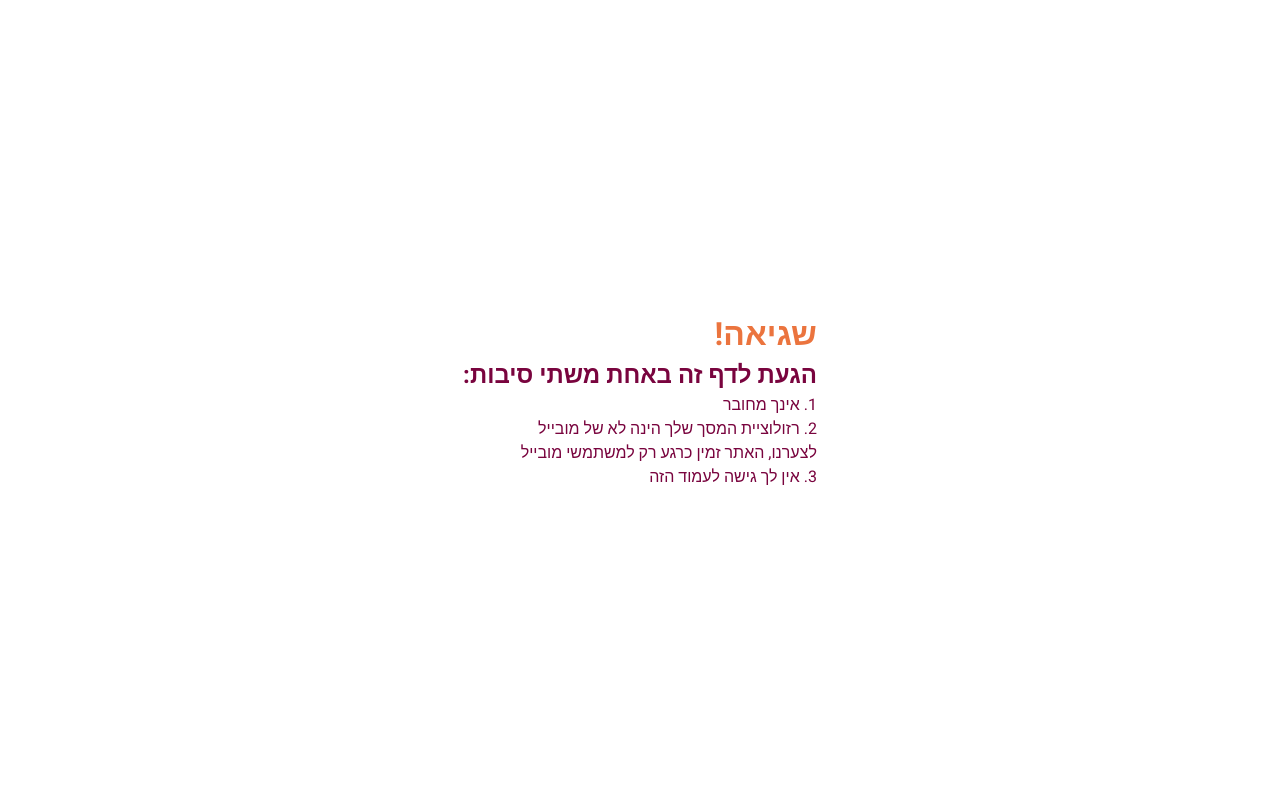
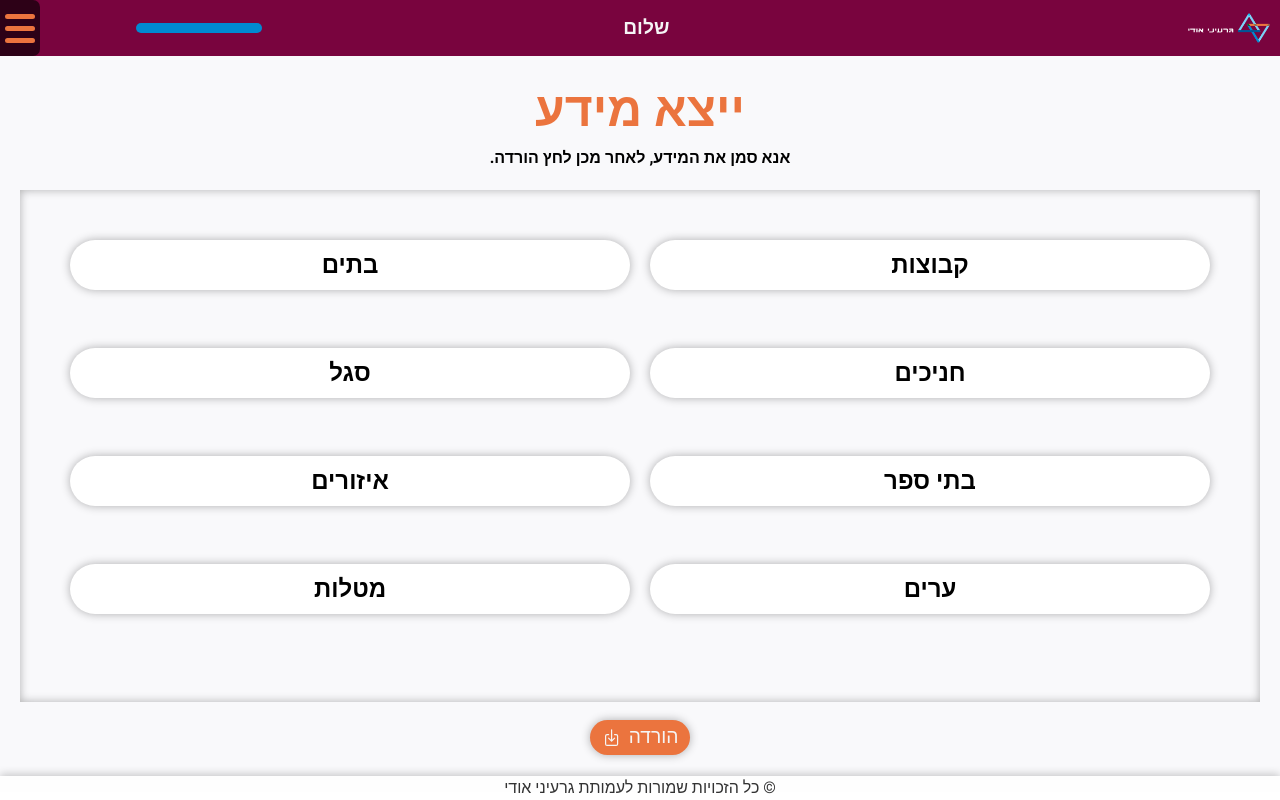
Before and after one commit to amielsaa/osimseder, a React (Create React App) app in the folder client/: page /admin-export-data in a window 1280 px wide. Built offline with nearby package versions, Linux system fonts and the light colour scheme.

Commit message:
export data front is ready

```diff
--- a/client/src/App.js
+++ b/client/src/App.js
@@ -24,7 +24,7 @@ import AuthenticateEmailPage from './Components/AuthenticateEmailPage.js'
 import UsersIndex from './Components/UsersIndex.js';
 import StaffIndex from './Components/StaffIndex.js';
 import LocationIndex from './Components/LocationIndex.js';
-
+import ExportData from './Components/ExportData.js';
 
 
 
@@ -50,7 +50,7 @@ function App() {
             <Route path="/students-admin-management" element={<UsersIndex/>}/>
             <Route path="/staff-admin-management" element={<StaffIndex/>}/>
             <Route path="/admin-location-management" element={<LocationIndex/>}/>
-            {/* <Route path="/admin-export-data" element={<ExportData/>}/> */}
+            <Route path="/admin-export-data" element={<ExportData/>}/>
             <Route path="/addGroupToHouse/:id" element={<AddGroupToHousePage/>}/>
             <Route path="/My-Houses" element={<Houses />} />
             <Route path="/HousePage/:id" element={<HousePage />} />
--- /dev/null
+++ b/client/src/Components/ExportData.js
@@ -0,0 +1,100 @@
+import './css/DataExport.css'
+import Nav from './Nav';
+import Header from './Header';
+import { useContext, useEffect, useState } from 'react';
+import DataContext from '../Helpers/DataContext';
+import { IoDownloadOutline } from "react-icons/io5";
+import Footer from './Footer';
+
+
+
+const DataExport = () => {
+  const {user, navigate} = useContext(DataContext);
+  const [groups, setgroups] = useState(false)
+  const [students, setstudents] = useState(false)
+  const [schools, setSchools] = useState(false)
+  const [cities, setCities] = useState(false)
+  const [houses, setHouses] = useState(false)
+  const [staff, setStaff] = useState(false)
+  const [areas, setAreas] = useState(false)
+  const [tasks, setTasks] = useState(false)
+
+
+  function exportData() {
+    const selectedItems = [];
+
+    if (groups) selectedItems.push('groups');
+    if (students) selectedItems.push('students');
+    if (schools) selectedItems.push('schools');
+    if (cities) selectedItems.push('cities');
+    if (houses) selectedItems.push('houses');
+    if (staff) selectedItems.push('staff');
+    if (areas) selectedItems.push('areas');
+    if (tasks) selectedItems.push('tasks');
+
+    console.log(selectedItems);
+  }
+
+  return (
+    <>
+    <Header/>
+      <Nav/>
+    <div className='content-box-export-data'>
+        <div className='export-data-title'>
+            <h1>ייצא מידע</h1>
+            <h2>.אנא סמן את המידע, לאחר מכן לחץ הורדה</h2>
+        </div>
+        <div  className='export-list-container'>
+
+                    <div className={`list-item-container ${groups? 'marked' : ''}`} onClick={() => setgroups(prev => !prev)}>
+                        <div className='item-name'><h2>{'קבוצות'}</h2></div>
+
+                    </div>
+                    <div className={`list-item-container ${houses? 'marked' : ''}`} onClick={() => setHouses(prev => !prev)}>
+                        <div className='item-name'><h2>{'בתים'}</h2></div>
+
+                    </div>
+                    <div className={`list-item-container ${students? 'marked' : ''}`} onClick={() => setstudents(prev => !prev)}>
+                        <div className='item-name'><h2>{'חניכים'}</h2></div>
+
+                    </div>
+                    <div className={`list-item-container ${staff? 'marked' : ''}`} onClick={() => setStaff(prev => !prev)}>
+                        <div className='item-name'><h2>{'סגל'}</h2></div>
+
+                    </div>
+                    <div className={`list-item-container ${schools? 'marked' : ''}`} onClick={() => setSchools(prev => !prev)}>
+                        <div className='item-name'><h2>{'בתי ספר'}</h2></div>
+
+                    </div>
+                    <div className={`list-item-container ${areas? 'marked' : ''}`} onClick={() => setAreas(prev => !prev)}>
+                        <div className='item-name'><h2>{'איזורים'}</h2></div>
+
+                    </div>
+                    <div className={`list-item-container ${cities? 'marked' : ''}`} onClick={() => setCities(prev => !prev)}>
+                        <div className='item-name'><h2>{'ערים'}</h2></div>
+
+                    </div>
+                    <div className={`list-item-container ${tasks? 'marked' : ''}`} onClick={() => setTasks(prev => !prev)}>
+                        <div className='item-name'><h2>{'מטלות'}</h2></div>
+
+                    </div>
+
+
+
+
+
+
+        </div>
+        <div className='button-container'>
+            <button className='export-button' onClick={exportData}><IoDownloadOutline />הורדה </button>
+
+        </div>
+
+
+    </div>
+    <Footer/>
+    </>
+  )
+}
+
+export default DataExport;
--- a/client/src/Components/Nav.js
+++ b/client/src/Components/Nav.js
@@ -14,6 +14,7 @@ import { RiUserSearchLine } from "react-icons/ri";
 import { MdGroup } from "react-icons/md";
 import ConfirmationMessage from './ConfirmationMessage';
 import { IoLocationSharp } from "react-icons/io5";
+import { PiExportBold } from "react-icons/pi";
 
 
 const Nav = () => {
@@ -78,6 +79,7 @@ const Nav = () => {
               <li onClick={closeSidebar} className={!isSidebarHidden ? 'appear-from-top' : 'disappear-from-top'}><Link to="/students-admin-management"><i className="fa fa-my_group"></i> <RiUserSearchLine className='nav_icon'/>חניכים</Link></li>
               <li onClick={closeSidebar} className={!isSidebarHidden ? 'appear-from-top' : 'disappear-from-top'}><Link to="/staff-admin-management"><i className="fa fa-my_group"></i> <BsPersonFillCheck className='nav_icon'/>סגל</Link></li>
               <li onClick={closeSidebar} className={!isSidebarHidden ? 'appear-from-top' : 'disappear-from-top'}><Link to="/admin-location-management"><i className="fa fa-my_group"></i> <IoLocationSharp className='nav_icon'/>מיקומים</Link></li>
+              <li onClick={closeSidebar} className={!isSidebarHidden ? 'appear-from-top' : 'disappear-from-top'}><Link to="/admin-export-data"><i className="fa fa-my_group"></i> <PiExportBold  className='nav_icon'/>ייצא מידע</Link></li>
               <li onClick={() => {setShowConfirmation(true)}} className={!isSidebarHidden ? 'appear-from-top' : 'disappear-from-top'}><i className="fa fa-my_group"></i> <FaDoorOpen className='nav_icon' />התנתק/י</li>
             </>
           )}
--- /dev/null
+++ b/client/src/Components/css/DataExport.css
@@ -0,0 +1,87 @@
+.content-box-export-data{
+    position: absolute;
+    display: flex;
+    align-items: center;
+    justify-content: flex-start;
+    flex-direction: column;
+    top: 7vh; /* Height of the header */
+    width: 100%; /* Adjust for the remaining width */
+    height: calc(100vh - 8vh); /* Take the remaining viewport height */
+    padding: 20px; /* Adjust padding as needed */
+    background-color: #f2f2f2; /* Set a background color or style as desired */
+    box-sizing: border-box;
+    transition: ease-in 0.3s; /* Add transition for smooth animation */
+
+    background-color: var(--WHITEBG-COLOR);
+}
+.export-data-title{
+    font-size: 1.5rem;
+    color: var(--ORANGE-COLOR);
+    display: flex;
+    flex-direction: column;
+    justify-content: center;
+    align-items: center;
+}
+.export-data-title h2{
+    font-size: 1rem;
+    color: var(--BLACK-COLOR);
+    padding-bottom:20px ;
+}
+
+.button-container{
+    width: 100%;
+    height: 10%;
+
+    display: flex;
+    justify-content: center;
+    align-items: center;
+    place-content: center;
+}
+.export-button{
+    background-color: var(--ORANGE-COLOR);
+    color: var(--FONT-COLOR);
+    height: 50%;
+    padding: 10px;
+    display: flex;
+    font-size: 1.2rem;
+    gap:10%;
+    justify-content: center;
+    align-items: center;
+    border: none;
+    border-radius: var(--BORDER-RADIUS);
+    cursor: pointer;
+    box-shadow: var(--BOX-SHADOW);
+    width: 100px ;
+}
+.export-list-container {
+    padding: 50px;
+    display: grid;
+    width: 100%;
+    grid-template-columns: repeat(2, 1fr);
+    grid-gap: 20px;
+    direction: rtl;
+    flex-grow: 1;
+    box-shadow: inset var(--BOX-SHADOW);
+}
+
+.list-item-container {
+    background-color: var(--WHITE-COLOR);
+    box-shadow: var(--BOX-SHADOW);
+    border-radius: 25px;
+    height: 50px;
+    display: flex;
+    cursor: pointer;
+    flex-direction: row;
+    align-items: center;
+    justify-content: center; /* Change this to space-between */
+    padding: 0 10px; /* Optional: adds some horizontal padding */
+}
+.marked{
+    background-color: var(--LIGHTBLUE-COLOR);
+    color: var(--WHITE-COLOR);
+}
+
+.list-item-name {
+    flex-grow: 1;
+    text-align: center;
+}
--- a/client/src/Components/css/House.css
+++ b/client/src/Components/css/House.css
@@ -24,6 +24,7 @@
 }
 
 .House-bar-Info {
+    color: var(--LIGHTBLUE-COLOR);
     padding-left: 3%;
     height: 100%;
     width: 50%;
@@ -38,7 +39,7 @@
 }
 
 .house-id {
-    color: var(--FONT-COLOR);
+    color: var(--LIGHTBLUE-COLOR);
 }
 
 .watch-house-btn,
@@ -74,6 +75,7 @@
 }
 
 .house_id_in_picture {
+
     position: absolute;
     margin-top: 20%;
     margin-left: 15%;
@@ -108,7 +110,9 @@
     .House-bar-Info {
         padding-left: 3%;
         height: 100%;
-        width: 30%;
+        box-shadow: inset var(--BOX-SHADOW);
+        width: 25%;
+        color: var(--LIGHTBLUE-COLOR);
         direction: ltr;
         display: flex;
         flex-direction: column;
@@ -124,7 +128,7 @@
     }
 
       .House-bar-Info::-webkit-scrollbar {
-        background: var(--PURPLEOP-COLOR) ;
+        background: var(--LIGHTBLUE-COLOR) ;
         border-radius: var(--BORDER-RADIUS);
         width: 10px;
 
--- a/client/src/Components/css/Houses.css
+++ b/client/src/Components/css/Houses.css
@@ -101,7 +101,8 @@
 
     }
     .filtersContainer{
-      width: 50%;
+      width: 73%;
+      padding-bottom: 10px;
       min-height: 7%;
       display: flex;
       flex-direction: row;
```
